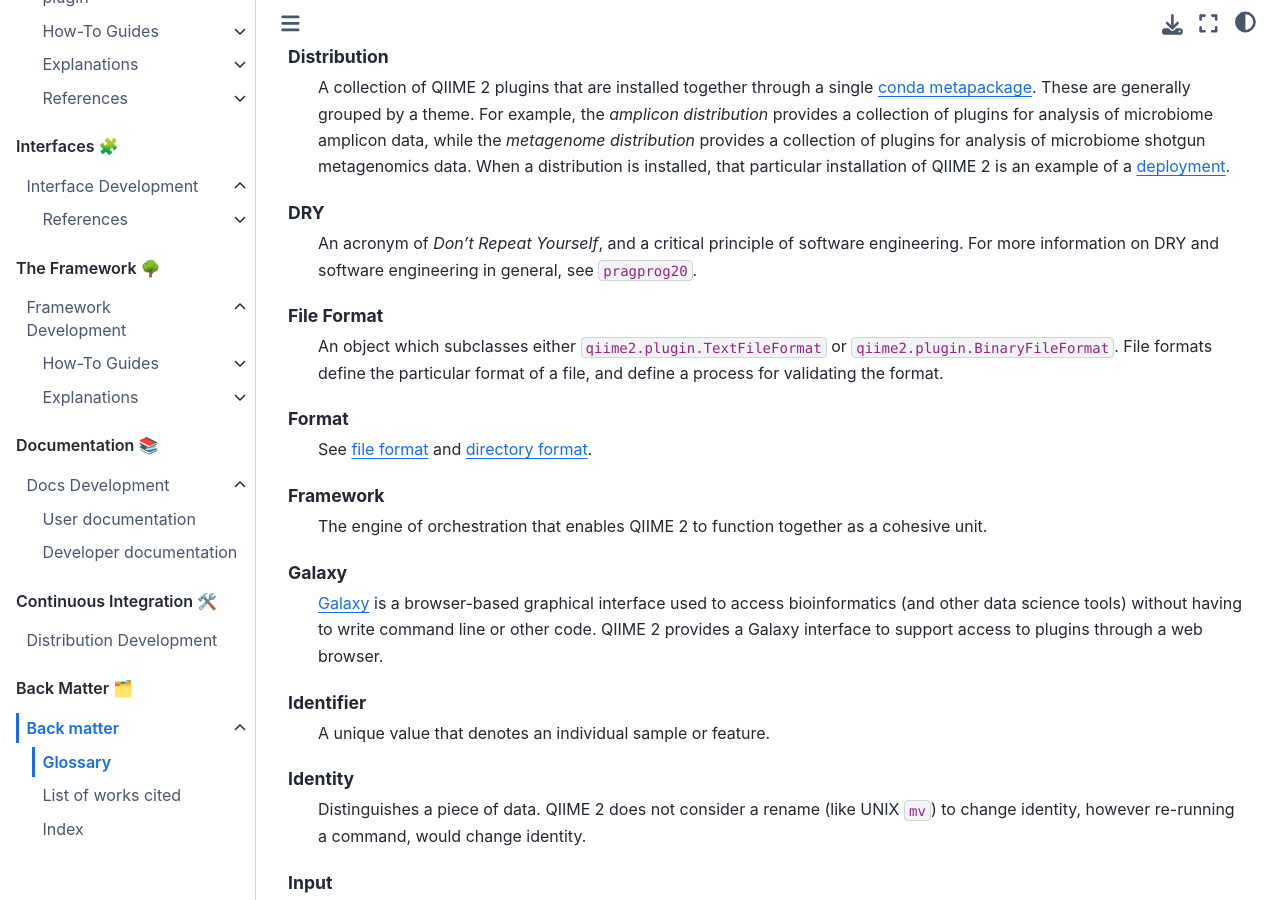
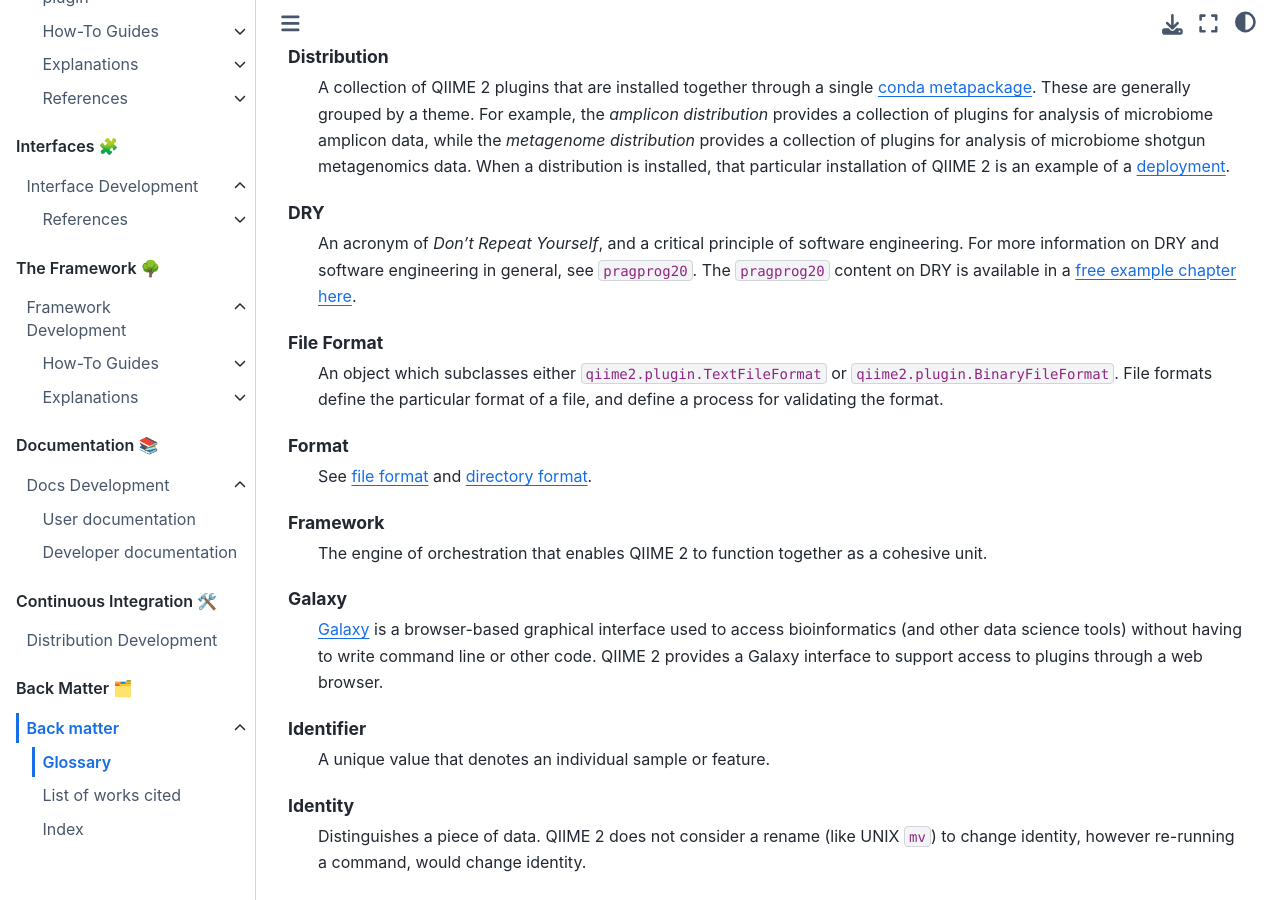
Before and after one commit to caporaso-lab/developing-with-qiime2, a Jupyter Book: the page built from book/back-matter/glossary.md, in a window 1280 px wide and 900 px high, scrolled down 895 px. Built offline with Jupyter Book 1.0.4 settings and Sphinx 7.4.7 and the Sphinx Book theme 1.1.4, drawn with Linux system fonts in a browser that asks for light colours; pages that are not in the unit, such as notebooks, are missing from menus; cross-references to code outside the pages are shown as plain code.

Commit message:
link to DRY PDF

```diff
--- a/book/back-matter/glossary.md
+++ b/book/back-matter/glossary.md
@@ -40,6 +40,7 @@ Distribution
 DRY
   An acronym of *Don't Repeat Yourself*, and a critical principle of software engineering.
   For more information on DRY and software engineering in general, see {cite:t}`pragprog20`.
+  The {cite:t}`pragprog20` content on DRY is available in a [free example chapter here](https://media.pragprog.com/titles/tpp20/dry.pdf).
 
 
 File Format
```
